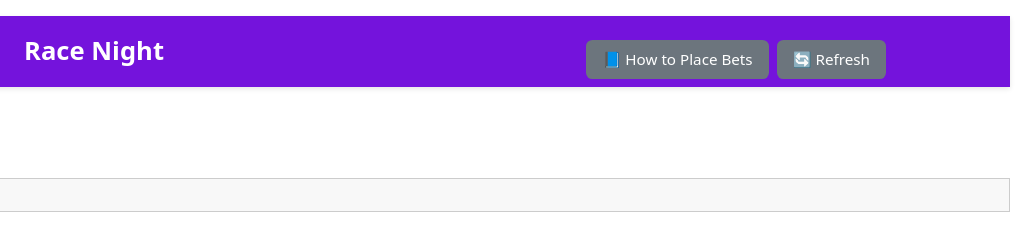
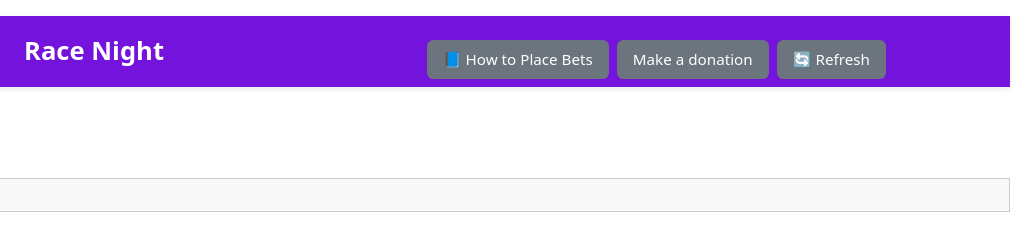
Before and after one commit to 100thsalford/racenight, a plain HTML site: page index.html in a window 1280 px wide. Shown: the top 233 px of the page, 254-1280 px from the left. Drawn offline with Linux system fonts and the light colour scheme; no server answers.

Commit message:
Update index.html

```diff
--- a/index.html
+++ b/index.html
@@ -16,6 +16,7 @@
     </div>
     <div class="header-buttons">
       <a href="howto.html" class="refresh-button">📘 How to Place Bets</a>
+      <a href="https://square.link/u/jedRL3V5" class="refresh-button">Make a donation</a>
       <a href="#" class="refresh-button" onclick="location.reload()">🔄 Refresh</a>
     </div>
   </div>
```
